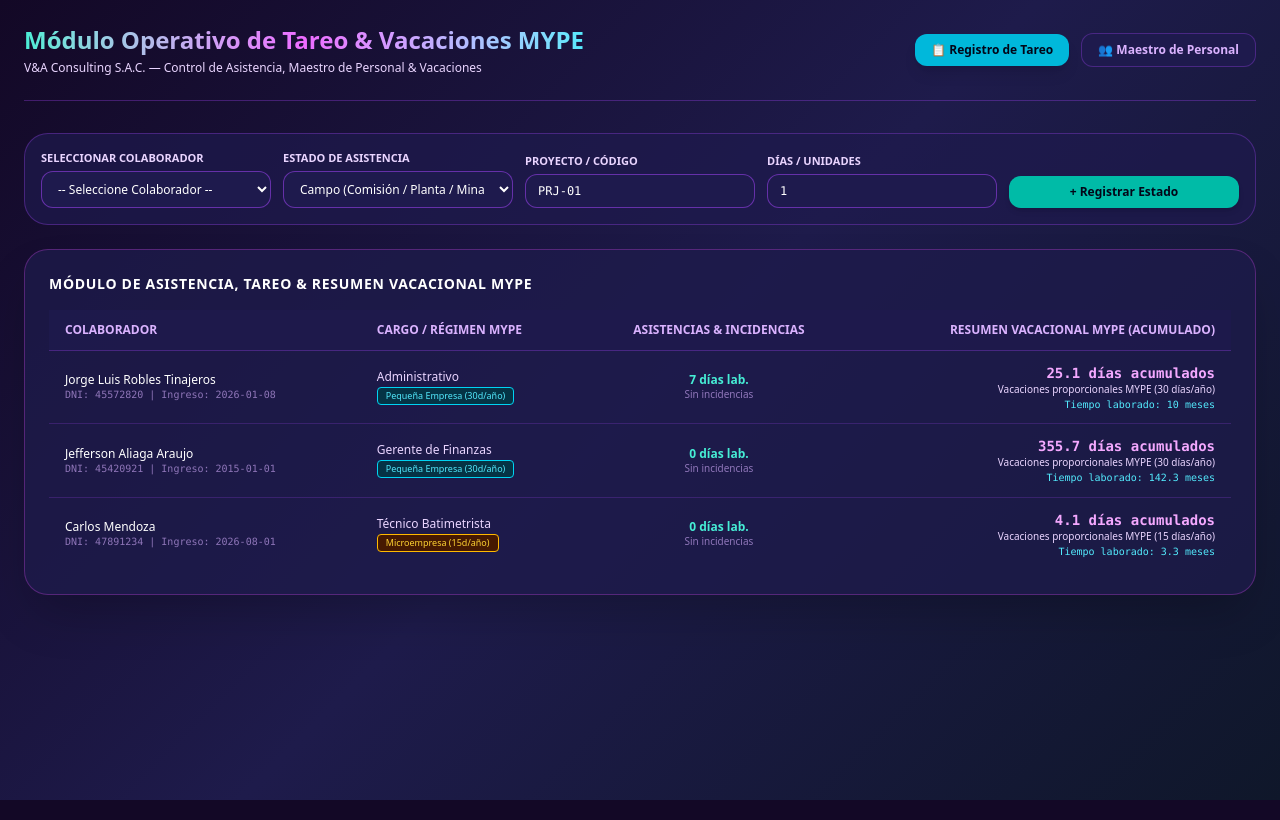
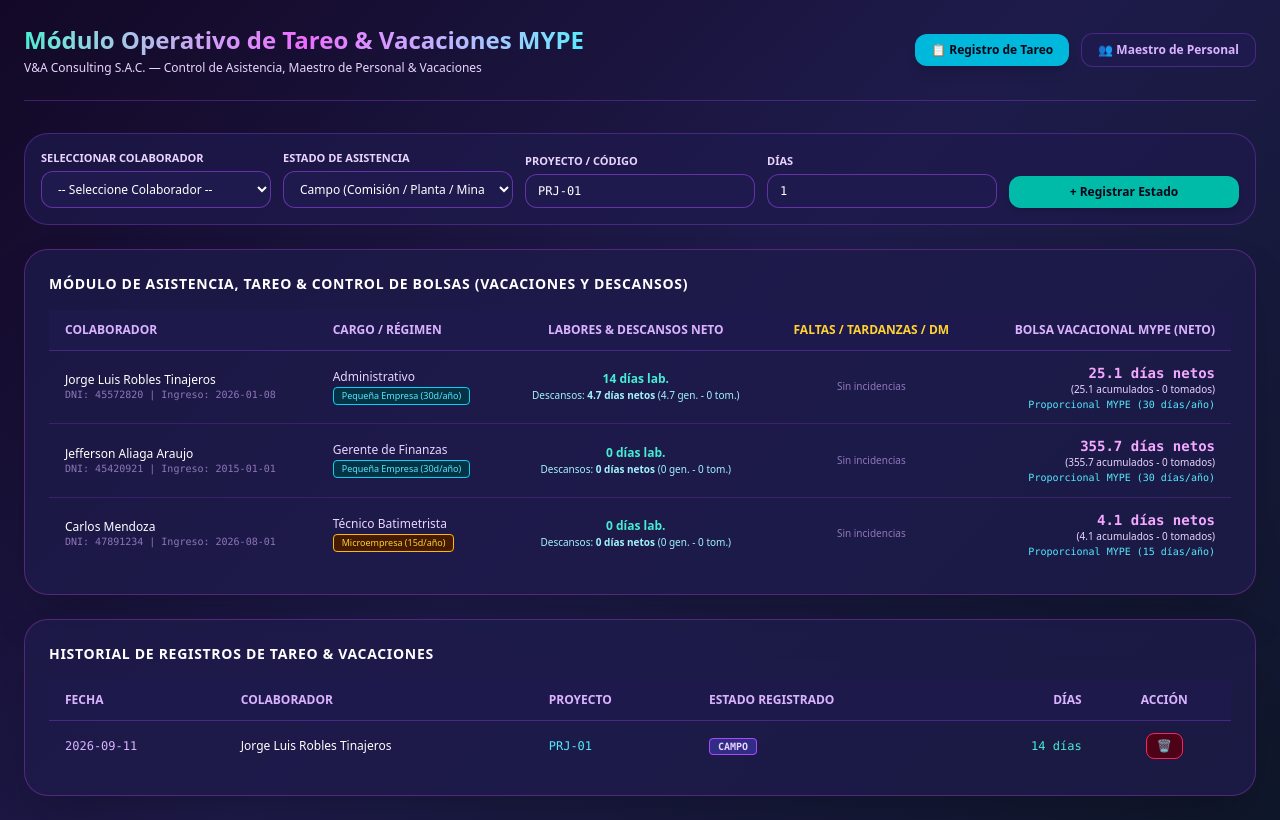
Before and after one commit to jroblestinajeros-lab/Control-de-vencimientos, a Next.js app: page /tareo in a window 1280 px wide. Built offline with nearby package versions, Linux system fonts and the light colour scheme.

Commit message:
Update page.tsx

```diff
--- a/app/tareo/page.tsx
+++ b/app/tareo/page.tsx
@@ -18,7 +18,7 @@ interface TareoRecord {
   name: string;
   cargo: string;
   projectCode: string;
-  status: 'campo' | 'oficina' | 'tardanza' | 'falto' | 'descanso_medico' | 'descanso';
+  status: 'campo' | 'oficina' | 'tardanza' | 'falto' | 'descanso_medico' | 'descanso' | 'vacaciones';
   daysWorked: number;
   date: string;
 }
@@ -28,29 +28,28 @@ export default function TareoPage() {
   const [loading, setLoading] = useState(true);
   const [activeTab, setActiveTab] = useState<'tareo' | 'maestro'>('tareo');
 
-  // Maestro de Personal y Registros de Tareo
   const [collaborators, setCollaborators] = useState<Collaborator[]>([]);
   const [tareos, setTareos] = useState<TareoRecord[]>([]);
 
-  // Estados para el Formulario del Maestro (Incluyendo control de edición)
+  // Estados Maestro
   const [dniInput, setDniInput] = useState('');
   const [nameInput, setNameInput] = useState('');
   const [cargoInput, setCargoInput] = useState('');
   const [startDateInput, setStartDateInput] = useState('');
   const [regimeInput, setRegimeInput] = useState<'micro' | 'small'>('small');
-  const [isEditing, setIsEditing] = useState(false); // Bandera para saber si estamos editando
+  const [isEditing, setIsEditing] = useState(false);
 
   // Inputs Tareo Diario
   const [selectedDni, setSelectedDni] = useState('');
   const [projectCode, setProjectCode] = useState('PRJ-01');
-  const [tareoStatus, setTareoStatus] = useState<'campo' | 'oficina' | 'tardanza' | 'falto' | 'descanso_medico' | 'descanso'>('campo');
+  const [tareoStatus, setTareoStatus] = useState<'campo' | 'oficina' | 'tardanza' | 'falto' | 'descanso_medico' | 'descanso' | 'vacaciones'>('campo');
   const [daysWorkedInput, setDaysWorkedInput] = useState('1');
 
   useEffect(() => {
     document.title = "Módulo Operativo de Tareo & Vacaciones MYPE | V&A Consulting";
 
-    const savedCollabs = localStorage.getItem('vya_collaborators_v3');
-    const savedTareos = localStorage.getItem('vya_tareos_v3');
+    const savedCollabs = localStorage.getItem('vya_collaborators_v5');
+    const savedTareos = localStorage.getItem('vya_tareos_v5');
 
     if (savedCollabs) {
       try { setCollaborators(JSON.parse(savedCollabs)); } catch (e) { setCollaborators([]); }
@@ -61,25 +60,25 @@ export default function TareoPage() {
         { dni: '47891234', name: 'Carlos Mendoza', cargo: 'Técnico Batimetrista', startDate: '2026-08-01', regime: 'micro' }
       ];
       setCollaborators(defaultCollabs);
-      localStorage.setItem('vya_collaborators_v3', JSON.stringify(defaultCollabs));
+      localStorage.setItem('vya_collaborators_v5', JSON.stringify(defaultCollabs));
     }
 
     if (savedTareos) {
       try { setTareos(JSON.parse(savedTareos)); } catch (e) { setTareos([]); }
     } else {
       const defaultTareos: TareoRecord[] = [
-        { id: '1', dni: '45572820', name: 'Jorge Luis Robles Tinajeros', cargo: 'Administrativo', projectCode: 'PRJ-01', status: 'campo', daysWorked: 7, date: '2026-09-11' }
+        { id: '1', dni: '45572820', name: 'Jorge Luis Robles Tinajeros', cargo: 'Administrativo', projectCode: 'PRJ-01', status: 'campo', daysWorked: 14, date: '2026-09-11' }
       ];
       setTareos(defaultTareos);
-      localStorage.setItem('vya_tareos_v3', JSON.stringify(defaultTareos));
+      localStorage.setItem('vya_tareos_v5', JSON.stringify(defaultTareos));
     }
 
     setLoading(false);
   }, []);
 
-  // --- CÁLCULO DE VACACIONES MYPE RIGUROSO ---
-  const calculateVacationStatus = (startDateStr: string, regime: 'micro' | 'small') => {
-    if (!startDateStr) return { earnedDays: 0, statusMessage: 'Sin fecha de ingreso', totalMonths: 0 };
+  // --- CÁLCULO DE VACACIONES MYPE ---
+  const calculateVacationStatus = (startDateStr: string, regime: 'micro' | 'small', takenVacationDays: number) => {
+    if (!startDateStr) return { earnedDays: 0, netDays: 0, statusMessage: 'Sin fecha de ingreso', totalMonths: 0 };
 
     const start = new Date(startDateStr);
     const now = new Date();
@@ -92,27 +91,26 @@ export default function TareoPage() {
     const days = now.getDate() - start.getDate();
 
     const totalMonthsFraction = Math.max(0, months + (days >= 0 ? days / 30 : 0));
-
-    // Microempresa = 15 días/año | Pequeña Empresa = 30 días/año
     const annualDays = regime === 'micro' ? 15 : 30;
     const monthlyAccrualRate = annualDays / 12;
 
     const earnedDays = totalMonthsFraction * monthlyAccrualRate;
+    const netDays = Math.max(0, earnedDays - takenVacationDays);
     const completedFullMonth = diffDaysTotal >= 30;
 
     let statusMessage = !completedFullMonth
       ? 'En periodo inicial (< 1 mes)'
-      : `Vacaciones proporcionales MYPE (${annualDays} días/año)`;
+      : `Proporcional MYPE (${annualDays} días/año)`;
 
     return {
       totalMonths: Number(totalMonthsFraction.toFixed(1)),
       earnedDays: Number(earnedDays.toFixed(1)),
+      netDays: Number(netDays.toFixed(1)),
       statusMessage,
       annualDays
     };
   };
 
-  // --- GUARDAR O ACTUALIZAR COLABORADOR (CON SOPORTE DE EDICIÓN) ---
   const handleSaveCollaborator = (e: React.FormEvent) => {
     e.preventDefault();
     if (!dniInput || !nameInput || !startDateInput) return;
@@ -136,9 +134,8 @@ export default function TareoPage() {
     }
 
     setCollaborators(updated);
-    localStorage.setItem('vya_collaborators_v3', JSON.stringify(updated));
+    localStorage.setItem('vya_collaborators_v5', JSON.stringify(updated));
 
-    // Limpiar formulario y desactivar modo edición
     setDniInput('');
     setNameInput('');
     setCargoInput('');
@@ -147,7 +144,6 @@ export default function TareoPage() {
     setIsEditing(false);
   };
 
-  // --- CARGAR DATOS AL FORMULARIO PARA EDITAR ---
   const handleEditCollaborator = (collab: Collaborator) => {
     setDniInput(collab.dni);
     setNameInput(collab.name);
@@ -155,14 +151,14 @@ export default function TareoPage() {
     setStartDateInput(collab.startDate);
     setRegimeInput(collab.regime);
     setIsEditing(true);
-    window.scrollTo({ top: 0, behavior: 'smooth' }); // Subir al formulario
+    window.scrollTo({ top: 0, behavior: 'smooth' });
   };
 
   const handleDeleteCollaborator = (dni: string) => {
     if (!confirm('¿Deseas eliminar este colaborador del maestro?')) return;
     const updated = collaborators.filter(c => c.dni !== dni);
     setCollaborators(updated);
-    localStorage.setItem('vya_collaborators_v3', JSON.stringify(updated));
+    localStorage.setItem('vya_collaborators_v5', JSON.stringify(updated));
   };
 
   const handleAddTareo = (e: React.FormEvent) => {
@@ -186,13 +182,13 @@ export default function TareoPage() {
 
     const updated = [newRecord, ...tareos];
     setTareos(updated);
-    localStorage.setItem('vya_tareos_v3', JSON.stringify(updated));
+    localStorage.setItem('vya_tareos_v5', JSON.stringify(updated));
   };
 
   const handleDeleteTareo = (id: string) => {
     const updated = tareos.filter(t => t.id !== id);
     setTareos(updated);
-    localStorage.setItem('vya_tareos_v3', JSON.stringify(updated));
+    localStorage.setItem('vya_tareos_v5', JSON.stringify(updated));
   };
 
   if (loading) return null;
@@ -247,7 +243,6 @@ export default function TareoPage() {
               )}
             </div>
 
-            {/* FORMULARIO DE REGISTRO / EDICIÓN */}
             <form onSubmit={handleSaveCollaborator} className="grid grid-cols-1 md:grid-cols-5 gap-3 bg-indigo-950/60 p-4 rounded-2xl border border-purple-500/30 items-end">
               <div>
                 <label className="block text-[11px] font-semibold text-purple-200 uppercase mb-1">DNI / CE</label>
@@ -256,7 +251,7 @@ export default function TareoPage() {
                   placeholder="Ej. 45572820"
                   value={dniInput}
                   onChange={(e) => setDniInput(e.target.value)}
-                  disabled={isEditing} // El DNI no se cambia si estamos editando para mantener integridad
+                  disabled={isEditing}
                   required
                   className="w-full bg-indigo-950 border border-purple-500/50 rounded-xl px-3 py-2 text-white text-xs font-mono disabled:opacity-50"
                 />
@@ -294,13 +289,15 @@ export default function TareoPage() {
                     <th className="px-4 py-3">Cargo</th>
                     <th className="px-4 py-3">Fecha Ingreso</th>
                     <th className="px-4 py-3">Régimen</th>
-                    <th className="px-4 py-3 text-right">Vacaciones Acumuladas</th>
+                    <th className="px-4 py-3 text-right">Vacaciones Netas (Acum. - Tomadas)</th>
                     <th className="px-4 py-3 text-center">Acciones</th>
                   </tr>
                 </thead>
                 <tbody className="divide-y divide-purple-500/20 font-mono text-xs">
                   {collaborators.map((c) => {
-                    const vac = calculateVacationStatus(c.startDate, c.regime);
+                    const collabTareos = tareos.filter(t => t.dni === c.dni);
+                    const takenVac = collabTareos.filter(t => t.status === 'vacaciones').reduce((acc, t) => acc + t.daysWorked, 0);
+                    const vac = calculateVacationStatus(c.startDate, c.regime, takenVac);
                     return (
                       <tr key={c.dni} className="hover:bg-indigo-900/30">
                         <td className="px-4 py-3 text-teal-300">{c.dni}</td>
@@ -312,22 +309,10 @@ export default function TareoPage() {
                             {c.regime === 'micro' ? 'Microempresa (15d)' : 'Pequeña Empresa (30d)'}
                           </span>
                         </td>
-                        <td className="px-4 py-3 text-right font-bold text-fuchsia-300">{vac.earnedDays} días</td>
+                        <td className="px-4 py-3 text-right font-bold text-fuchsia-300">{vac.netDays} días netos <span className="text-[10px] text-purple-300">({vac.earnedDays} gen. - {takenVac} tom.)</span></td>
                         <td className="px-4 py-3 text-center space-x-2">
-                          <button
-                            onClick={() => handleEditCollaborator(c)}
-                            title="Editar Colaborador"
-                            className="bg-indigo-900 hover:bg-indigo-800 border border-indigo-400 text-indigo-200 px-2.5 py-1 rounded-lg text-xs"
-                          >
-                            ✏️
-                          </button>
-                          <button
-                            onClick={() => handleDeleteCollaborator(c.dni)}
-                            title="Eliminar Colaborador"
-                            className="bg-rose-950 hover:bg-rose-900 border border-rose-500 text-rose-300 px-2.5 py-1 rounded-lg text-xs"
-                          >
-                            🗑️
-                          </button>
+                          <button onClick={() => handleEditCollaborator(c)} title="Editar" className="bg-indigo-900 hover:bg-indigo-800 border border-indigo-400 text-indigo-200 px-2.5 py-1 rounded-lg text-xs">✏️</button>
+                          <button onClick={() => handleDeleteCollaborator(c.dni)} title="Eliminar" className="bg-rose-950 hover:bg-rose-900 border border-rose-500 text-rose-300 px-2.5 py-1 rounded-lg text-xs">🗑️</button>
                         </td>
                       </tr>
                     );
@@ -357,7 +342,8 @@ export default function TareoPage() {
                   <option value="tardanza">Tardanza</option>
                   <option value="falto">Falta Injustificada</option>
                   <option value="descanso_medico">Descanso Médico</option>
-                  <option value="descanso">Descanso Compensatorio</option>
+                  <option value="descanso">Descanso Compensatorio (Tomado)</option>
+                  <option value="vacaciones">Vacaciones (Tomadas)</option>
                 </select>
               </div>
               <div>
@@ -365,7 +351,8 @@ export default function TareoPage() {
                 <input type="text" value={projectCode} onChange={(e) => setProjectCode(e.target.value)} className="w-full bg-indigo-950 border border-purple-500/50 rounded-xl px-3 py-2 text-white text-xs font-mono" />
               </div>
               <div>
-                <label className="block text-[11px] font-semibold text-purple-200 uppercase mb-1">Días / Unidades</label>
+                {/* CAMBIO SOLICITADO: Solo 'Días' sin la barra '/' ni unidades */}
+                <label className="block text-[11px] font-semibold text-purple-200 uppercase mb-1">Días</label>
                 <input type="number" step="0.5" value={daysWorkedInput} onChange={(e) => setDaysWorkedInput(e.target.value)} required className="w-full bg-indigo-950 border border-purple-500/50 rounded-xl px-3 py-2 text-white text-xs font-mono" />
               </div>
               <div>
@@ -373,29 +360,39 @@ export default function TareoPage() {
               </div>
             </form>
 
-            {/* MATRIZ DE TAREO & RESUMEN VACACIONAL */}
+            {/* MATRIZ DE TAREO & RESUMEN CON BOLSAS RESTADAS */}
             <div className="rounded-3xl p-6 shadow-2xl border space-y-4" style={{ backgroundColor: 'rgba(30, 27, 75, 0.75)', borderColor: 'rgba(217, 70, 239, 0.3)' }}>
-              <h2 className="text-sm font-bold text-white uppercase tracking-wider">Módulo de Asistencia, Tareo & Resumen Vacacional MYPE</h2>
+              <h2 className="text-sm font-bold text-white uppercase tracking-wider">Módulo de Asistencia, Tareo & Control de Bolsas (Vacaciones y Descansos)</h2>
 
               <div className="overflow-x-auto">
                 <table className="w-full text-left text-sm text-purple-200">
                   <thead className="bg-indigo-950/80 text-purple-300 uppercase text-xs border-b border-purple-500/30">
                     <tr>
                       <th className="px-4 py-3">Colaborador</th>
-                      <th className="px-4 py-3">Cargo / Régimen MYPE</th>
-                      <th className="px-4 py-3 text-center">Asistencias & Incidencias</th>
-                      <th className="px-4 py-3 text-right">Resumen Vacacional MYPE (Acumulado)</th>
+                      <th className="px-4 py-3">Cargo / Régimen</th>
+                      <th className="px-4 py-3 text-center">Labores & Descansos Neto</th>
+                      <th className="px-4 py-3 text-center text-amber-300">Faltas / Tardanzas / DM</th>
+                      <th className="px-4 py-3 text-right">Bolsa Vacacional MYPE (Neto)</th>
                     </tr>
                   </thead>
                   <tbody className="divide-y divide-purple-500/20 font-mono text-xs">
                     {collaborators.map((c) => {
                       const collabTareos = tareos.filter(t => t.dni === c.dni);
                       const totalCampoOficina = collabTareos.filter(t => t.status === 'campo' || t.status === 'oficina').reduce((acc, t) => acc + t.daysWorked, 0);
+
+                      // Lógica de Descansos (Generados vs Tomados)
+                      // Nota: Por cada 2 o 3 días de campo se generan descansos según política, o tomamos los días de campo generados y restamos los tomados ("descanso")
+                      const generatedRest = Number((totalCampoOficina * 0.333).toFixed(1)); // Ejemplo proporcional de descanso generado por labor
+                      const takenRest = collabTareos.filter(t => t.status === 'descanso').reduce((acc, t) => acc + t.daysWorked, 0);
+                      const netRest = Math.max(0, generatedRest - takenRest);
+
                       const totalTardanzas = collabTareos.filter(t => t.status === 'tardanza').reduce((acc, t) => acc + t.daysWorked, 0);
                       const totalFaltas = collabTareos.filter(t => t.status === 'falto').reduce((acc, t) => acc + t.daysWorked, 0);
                       const totalDescansoMedico = collabTareos.filter(t => t.status === 'descanso_medico').reduce((acc, t) => acc + t.daysWorked, 0);
 
-                      const vac = calculateVacationStatus(c.startDate, c.regime);
+                      // Vacaciones Tomadas vs Acumuladas
+                      const takenVac = collabTareos.filter(t => t.status === 'vacaciones').reduce((acc, t) => acc + t.daysWorked, 0);
+                      const vac = calculateVacationStatus(c.startDate, c.regime, takenVac);
 
                       return (
                         <tr key={c.dni} className="hover:bg-indigo-900/30">
@@ -411,21 +408,68 @@ export default function TareoPage() {
                           </td>
                           <td className="px-4 py-3 text-center font-sans">
                             <div className="text-teal-300 font-bold">{totalCampoOficina} días lab.</div>
-                            <div className="text-[10px] text-purple-300">
-                              {totalFaltas > 0 && <span className="text-rose-400 font-bold mr-2">🔴 {totalFaltas} faltas</span>}
-                              {totalDescansoMedico > 0 && <span className="text-cyan-300 font-bold mr-2">🏥 {totalDescansoMedico} días DM</span>}
+                            <div className="text-[10px] text-cyan-200 mt-0.5">
+                              Descansos: <span className="font-bold">{netRest} días netos</span> ({generatedRest} gen. - {takenRest} tom.)
+                            </div>
+                          </td>
+                          <td className="px-4 py-3 text-center font-sans">
+                            <div className="text-[10px] text-purple-300 space-x-1">
+                              {totalFaltas > 0 && <span className="text-rose-400 font-bold">🔴 {totalFaltas} faltas</span>}
+                              {totalDescansoMedico > 0 && <span className="text-cyan-300 font-bold">🏥 {totalDescansoMedico} días DM</span>}
                               {totalTardanzas > 0 && <span className="text-amber-300 font-bold">🟡 {totalTardanzas} tard.</span>}
                               {totalFaltas === 0 && totalDescansoMedico === 0 && totalTardanzas === 0 && <span className="text-purple-300/60">Sin incidencias</span>}
                             </div>
                           </td>
                           <td className="px-4 py-3 text-right">
-                            <div className="text-fuchsia-300 font-black text-sm">{vac.earnedDays} días acumulados</div>
-                            <div className="text-[10px] text-purple-200 font-sans">Vacaciones proporcionales MYPE ({vac.annualDays} días/año)</div>
-                            <div className="text-[10px] text-cyan-300 font-mono mt-0.5">Tiempo laborado: {vac.totalMonths} meses</div>
+                            <div className="text-fuchsia-300 font-black text-sm">{vac.netDays} días netos</div>
+                            <div className="text-[10px] text-purple-200 font-sans">({vac.earnedDays} acumulados - {takenVac} tomados)</div>
+                            <div className="text-[10px] text-cyan-300 font-mono mt-0.5">{vac.statusMessage}</div>
                           </td>
                         </tr>
                       );
                     })}
+                  </tbody>
+                </table>
+              </div>
+            </div>
+
+            {/* HISTORIAL DE REGISTROS CON ELIMINACIÓN */}
+            <div className="rounded-3xl p-6 shadow-2xl border space-y-4" style={{ backgroundColor: 'rgba(30, 27, 75, 0.75)', borderColor: 'rgba(217, 70, 239, 0.3)' }}>
+              <h2 className="text-sm font-bold text-white uppercase tracking-wider">Historial de Registros de Tareo & Vacaciones</h2>
+              <div className="overflow-x-auto">
+                <table className="w-full text-left text-sm text-purple-200">
+                  <thead className="bg-indigo-950/80 text-purple-300 uppercase text-xs border-b border-purple-500/30">
+                    <tr>
+                      <th className="px-4 py-3">Fecha</th>
+                      <th className="px-4 py-3">Colaborador</th>
+                      <th className="px-4 py-3">Proyecto</th>
+                      <th className="px-4 py-3">Estado Registrado</th>
+                      <th className="px-4 py-3 text-right">Días</th>
+                      <th className="px-4 py-3 text-center">Acción</th>
+                    </tr>
+                  </thead>
+                  <tbody className="divide-y divide-purple-500/20 font-mono text-xs">
+                    {tareos.map((t) => (
+                      <tr key={t.id} className="hover:bg-indigo-900/30">
+                        <td className="px-4 py-3 text-purple-300">{t.date}</td>
+                        <td className="px-4 py-3 text-white font-sans font-medium">{t.name}</td>
+                        <td className="px-4 py-3 text-cyan-300">{t.projectCode}</td>
+                        <td className="px-4 py-3">
+                          <span className={`px-2 py-0.5 rounded text-[10px] uppercase font-bold ${
+                            t.status === 'vacaciones' ? 'bg-fuchsia-950 border border-fuchsia-500 text-fuchsia-300' :
+                            t.status === 'descanso' ? 'bg-teal-950 border border-teal-500 text-teal-300' :
+                            t.status === 'falto' ? 'bg-rose-950 border border-rose-500 text-rose-300' :
+                            'bg-indigo-900 border border-purple-500 text-purple-200'
+                          }`}>
+                            {t.status.replace('_', ' ')}
+                          </span>
+                        </td>
+                        <td className="px-4 py-3 text-right text-teal-300">{t.daysWorked} días</td>
+                        <td className="px-4 py-3 text-center">
+                          <button onClick={() => handleDeleteTareo(t.id)} className="bg-rose-950 hover:bg-rose-900 border border-rose-500 text-rose-300 px-2.5 py-1 rounded-lg text-xs">🗑️</button>
+                        </td>
+                      </tr>
+                    ))}
                   </tbody>
                 </table>
               </div>
```
